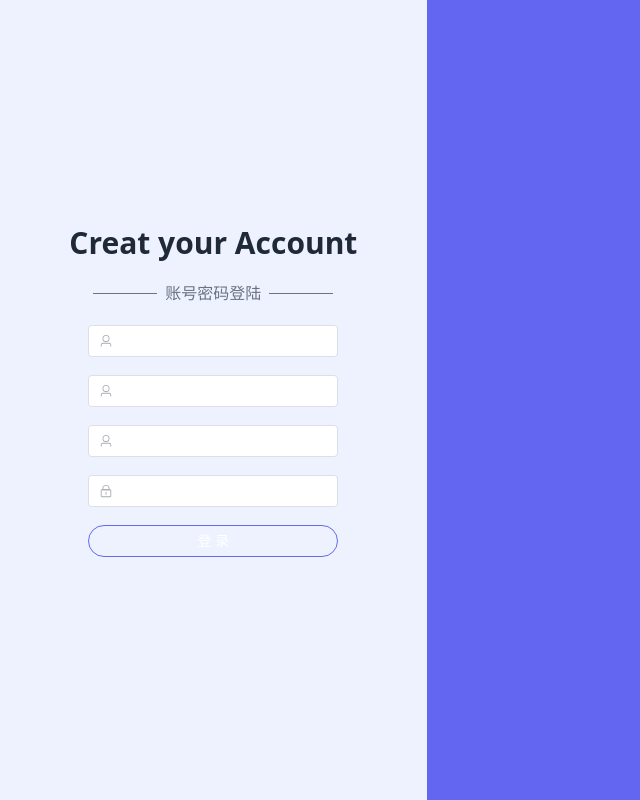
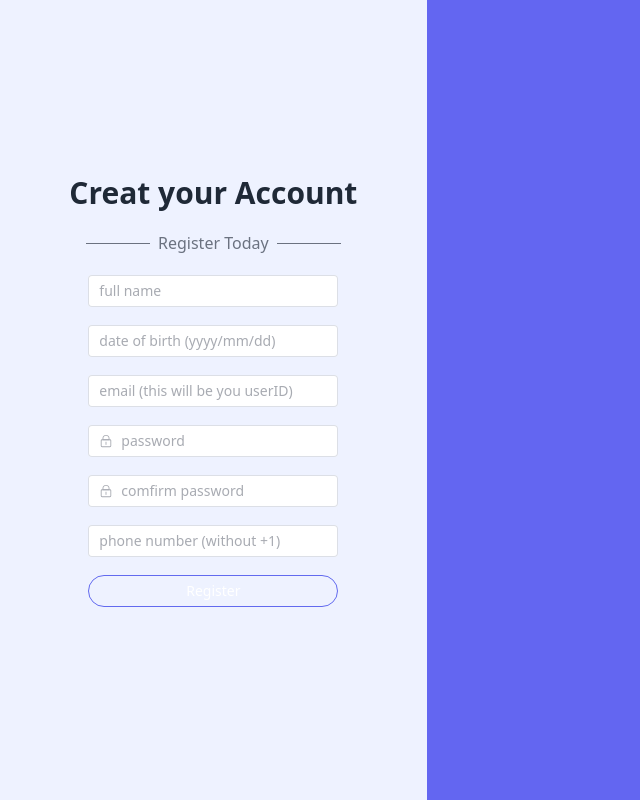
Before and after one commit to vaeweiaini/G4Cfrontend, a Vue app: page /#/Register in a window 1280 px wide. Shown: the whole page, without its empty margins (0-640 px from the left). Built offline with nearby package versions, Linux system fonts and the light colour scheme.

Commit message:
register page finished with some verification

```diff
--- a/src/api/manager.js
+++ b/src/api/manager.js
@@ -8,3 +8,15 @@ export function login(username,password){
     })
 
 }
+
+export function register(fullname,birth,email,password,phone){
+
+    return axios.post("/admin/register",{
+        fullname,
+        birth,
+        email,
+        password,
+        phone
+    })
+
+}
--- a/src/pages/Register/index.vue
+++ b/src/pages/Register/index.vue
@@ -13,42 +13,30 @@
          <h2 class="title">Creat your Account</h2>
          <div>
             <span class="line"></span>
-            <span>账号密码登陆</span>
+            <span>Register Today</span>
             <span class="line"></span>
          </div>
          <el-form ref="fromRef" :rules= "rules" :model="form" class="w-[250px]">
-            <el-form-item prop="username">
-               <el-input v-model="form.username" placeholder-shown="请输入用户名">
-                  <template #prefix>
-                     <el-icon class="el-input__icon">
-                        <User />
-                     </el-icon>
-                  </template>
+
+            <el-form-item prop="fullname">
+               <el-input v-model="form.fullname" placeholder="full name">
+
                </el-input>
             </el-form-item>
 
-            <el-form-item prop="username">
-               <el-input v-model="form.username" placeholder-shown="请输入用户名">
-                  <template #prefix>
-                     <el-icon class="el-input__icon">
-                        <User />
-                     </el-icon>
-                  </template>
+            <el-form-item prop="birth">
+               <el-input v-model="form.birth" placeholder="date of birth (yyyy/mm/dd)">
+
                </el-input>
             </el-form-item>
 
-            <el-form-item prop="username">
-               <el-input v-model="form.username" placeholder-shown="请输入用户名">
-                  <template #prefix>
-                     <el-icon class="el-input__icon">
-                        <User />
-                     </el-icon>
-                  </template>
+            <el-form-item prop="email">
+               <el-input v-model="form.email" placeholder="email (this will be you userID)">
                </el-input>
             </el-form-item>
 
             <el-form-item prop="password">
-               <el-input type="password" v-model="form.password" placeholder-shown="请输入密码" show-password>
+               <el-input type="password" v-model="form.password" placeholder="password" show-password>
                   <template #prefix>
                      <el-icon class="el-input__icon">
                         <Lock/>
@@ -56,8 +44,25 @@
                   </template>
                </el-input>
             </el-form-item>
+
+            <el-form-item prop="comfirm_password">
+               <el-input type="password" v-model="form.comfirm_password" placeholder="comfirm password" show-password>
+                  <template #prefix>
+                     <el-icon class="el-input__icon">
+                        <Lock/>
+                     </el-icon>
+                  </template>
+               </el-input>
+            </el-form-item>
+
+            <el-form-item prop="phone">
+               <el-input v-model="form.phone" placeholder="phone number (without +1)">
+               </el-input>
+            </el-form-item>
+
+
             <el-form-item>
-               <el-button round color='#626aef' class="w-[250px]" type="primary" @click="onSubmit">登 录</el-button>
+               <el-button round color='#626aef' class="w-[250px]" type="primary" @click="onSubmit">Register</el-button>
             </el-form-item>
          </el-form>
       </el-col>
@@ -67,12 +72,15 @@
 <script setup>
 import { ref,reactive } from 'vue'
 import { ElNotification } from 'element-plus'
-import {login} from '~/api/manager'
+import {register} from '~/api/manager'
 
 // do not use same name with ref
 const form = reactive({
-   username: '',
+   fullname: '',
+   birth: '',
+   email: '',
    password: '',
+   comfirm_password: '',
    //   date1: '',
    //   date2: '',
    //   delivery: false,
@@ -81,30 +89,53 @@ const form = reactive({
    //   desc: '',
 })
 const rules = {
-   username:[{
+   fullname:[{
       required: true,
-      message: '用户名不能为空',
+      message: 'Enter your full name',
+      trigger: 'blur'
+   }],
+    birth:[{
+      required: true,
+      message: 'Enter your birth',
+      trigger: 'blur'
+   }],
+    email:[{
+      required: true,
+      message: 'Enter your email',
+      trigger: 'blur'
+   }],
+   password:[{
+      required: true,
+      message: 'password can not be blank',
       trigger: 'blur'
    },
    {
-      min: 3,
-      max: 5,
-      message: '用户名长度必须在3-5之间',
+      min: 6,
+      message: 'Password length must be greater than 6 digit',
       trigger: 'blur'
-   }
-],
-   password:[{
+   }],
+   comfirm_password:[{
       required: true,
-      message: '密码不能为空',
+      message: 'password can not be blank',
       trigger: 'blur'
    },
    {
-      min: 3,
-      message: '密码长度必须大于3位',
+      min: 6,
+      message: 'Password length must be greater than 6 digit',
+      trigger: 'blur'
+   }],
+   phone:[{
+      required: true,
+      message: 'Enter your phone number',
+      trigger: 'blur'
+   },
+   {
+      max: 10,
+      message: 'Phone number must be 10 digit(without +1)',
       trigger: 'blur'
    }
+]
 
-   ]
 }
 
 const fromRef = ref(null)
@@ -117,7 +148,7 @@ const onSubmit = () => {
          return false
       }
       console.log("验证通过")
-      login(form.username,form.password)
+      login(form.fullname,form.birth,form.email,form,password,form.phone)
       .then(res=>{
          console.log(res.data)
          ElNotification({
```
